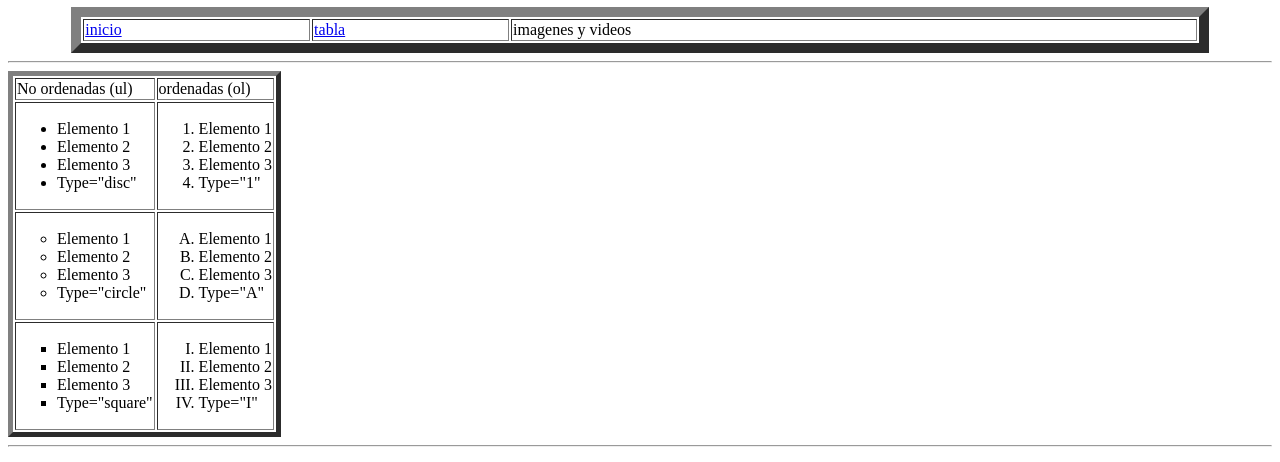
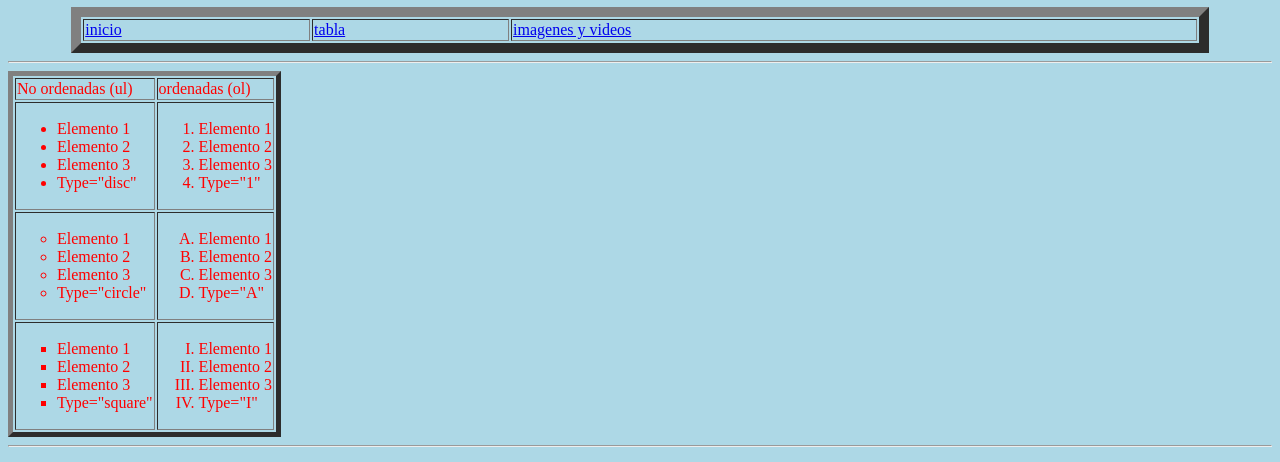
Before and after one commit to Programin123/aaron-5to, a plain HTML site: page listas.html in a window 1280 px wide. Shown: the part 73-535 px from the top of the page. Drawn offline with Linux system fonts and the light colour scheme.

Commit message:
Add files via upload

```diff
--- a/listas.html
+++ b/listas.html
@@ -5,13 +5,13 @@
     <meta name="viewport" content="width=device-width, initial-scale=1.0">
     <title>listas</title>
 </head>
-<body>
+<body  bgcolor="lightblue" text="red">
     <h1>pagina de listas</h1>
     <table border="10" align="center" width="90%">
         <tr>
             <td><a href="index.html">inicio</a></td>
             <td><a href="tablas.html">tabla</a></td>
-            <td>imagenes y videos</td>
+            <td><a href="imagenes y videos.html"> imagenes y videos</a></td>
         </tr>
     </table>
     <hr>
```
Also changed, not shown: index.html (+2 -2 lines), eevee.png (added), mew.png (added), pichu.png (added).
